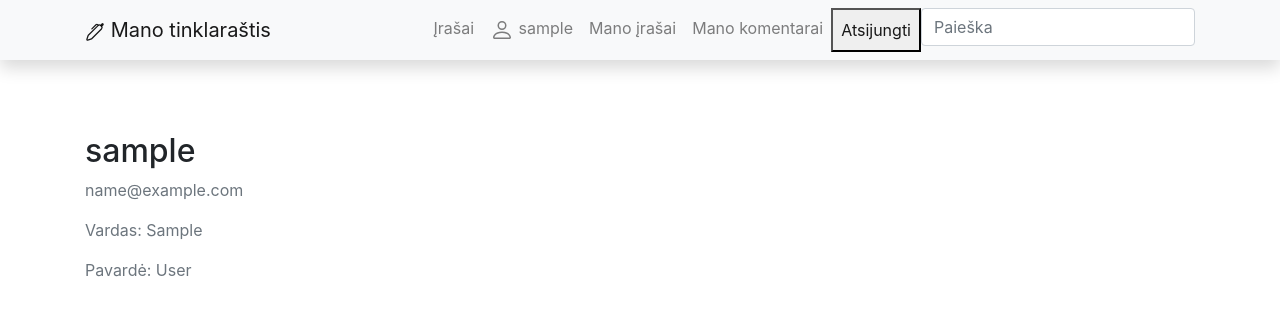
After one commit to DonatasNoreika/myblog_202401, a Django app: page /profile/ in a window 1280 px wide. The commit adds this page. Shown: the top 316 px of the page. Run offline with Django 5.2, Linux system fonts and the light colour scheme; the visitor is signed in with stand-in values (Sample User, id 1); some libraries are stand-ins or nearby versions.

Commit message:
Įdėtas profilio puslapis profile.html

```diff
--- a/mysite/myblog/templates/base.html
+++ b/mysite/myblog/templates/base.html
@@ -36,7 +36,7 @@
                     <a class="nav-link" href="{% url 'posts' %}">Įrašai</a>
                 </li>
                 {% if user.is_authenticated %}
-                <li class="nav-item"><a class="nav-link" href="#">
+                <li class="nav-item"><a class="nav-link" href="{% url 'profile' %}">
                     <svg class="bi bi-person" width="1.5em" height="1.5em" viewBox="0 0 16 16" fill="currentColor"
                          xmlns="http://www.w3.org/2000/svg">
                         <path fill-rule="evenodd"
--- /dev/null
+++ b/mysite/myblog/templates/profile.html
@@ -0,0 +1,14 @@
+{% extends "base.html" %}
+{% block "title" %}Vartotojo profilis{% endblock %}
+
+{% block "content" %}
+<div class="content-section">
+    <img class="rounded-circle account-img" src="{{ user.profile.photo.url }}">
+    <h2 class="account-heading">{{ user.username }}</h2>
+    <p class="text-secondary">{{ user.email }}</p>
+    <p class="text-secondary">Vardas: {{ user.first_name }}</p>
+    <p class="text-secondary">Pavardė: {{ user.last_name }}</p>
+    <!-- FORM HERE -->
+</div>
+</div>
+{% endblock %}
--- a/mysite/myblog/urls.py
+++ b/mysite/myblog/urls.py
@@ -4,7 +4,8 @@ from .views import (PostListView,
                     MyPostListView,
                     MyCommentListView,
                     search,
-                    register)
+                    register,
+                    profile)
 
 urlpatterns = [
     path("", PostListView.as_view(), name="posts"),
@@ -13,4 +14,5 @@ urlpatterns = [
     path("myposts/", MyPostListView.as_view(), name="myposts"),
     path("mycomments/", MyCommentListView.as_view(), name="mycomments"),
     path("register/", register, name="register"),
+    path('profile/', profile, name='profile'),
 ]
--- a/mysite/myblog/views.py
+++ b/mysite/myblog/views.py
@@ -8,6 +8,11 @@ from django.views.decorators.csrf import csrf_protect
 from django.contrib import messages
 from django.views.generic.edit import FormMixin
 from .forms import CommentForm
+from django.contrib.auth.decorators import login_required
+
+@login_required
+def profile(request):
+    return render(request, 'profile.html')
 
 
 # Create your views here.
```
Also changed, not shown: mysite/myblog/models.py (+8 -0 lines).
